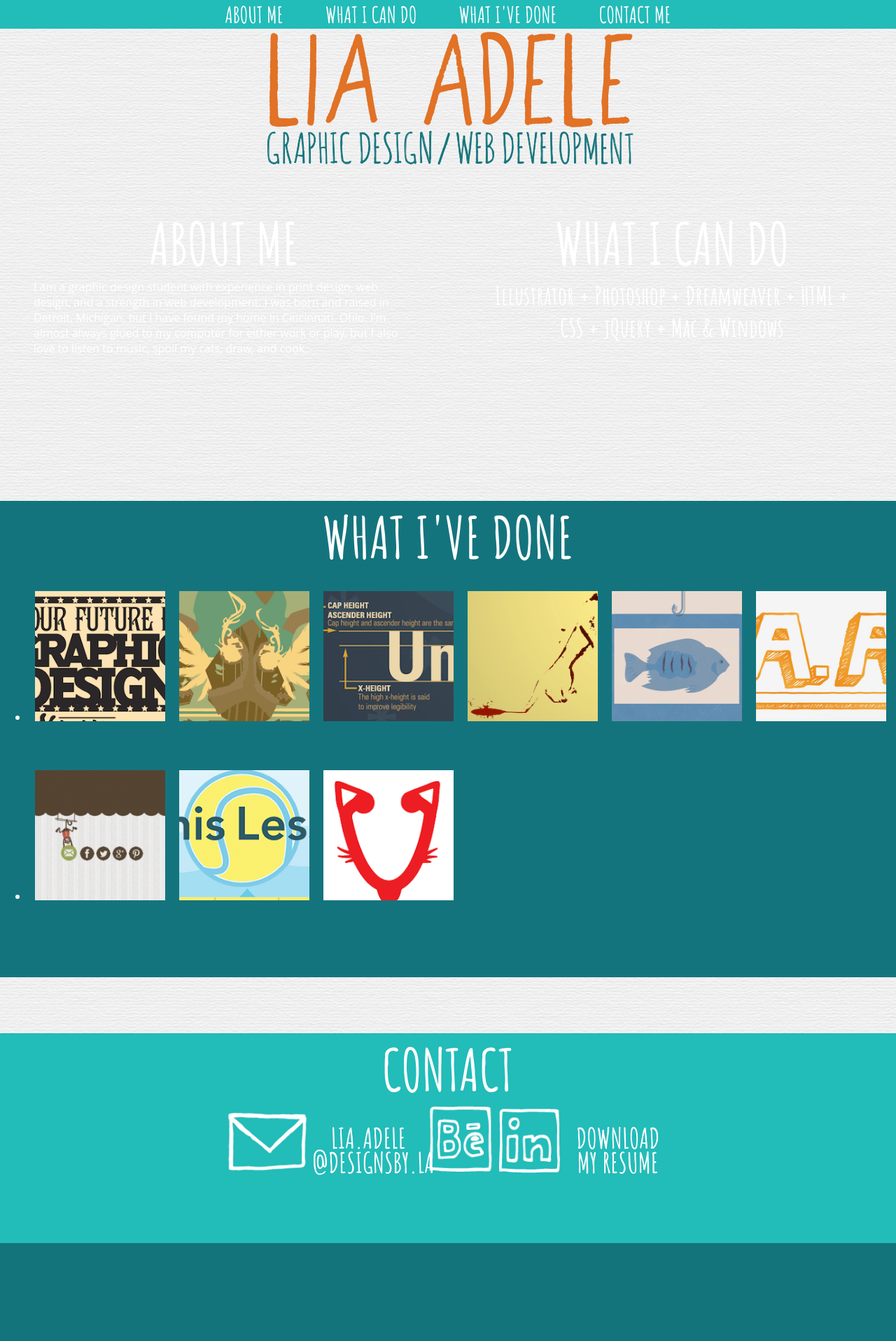
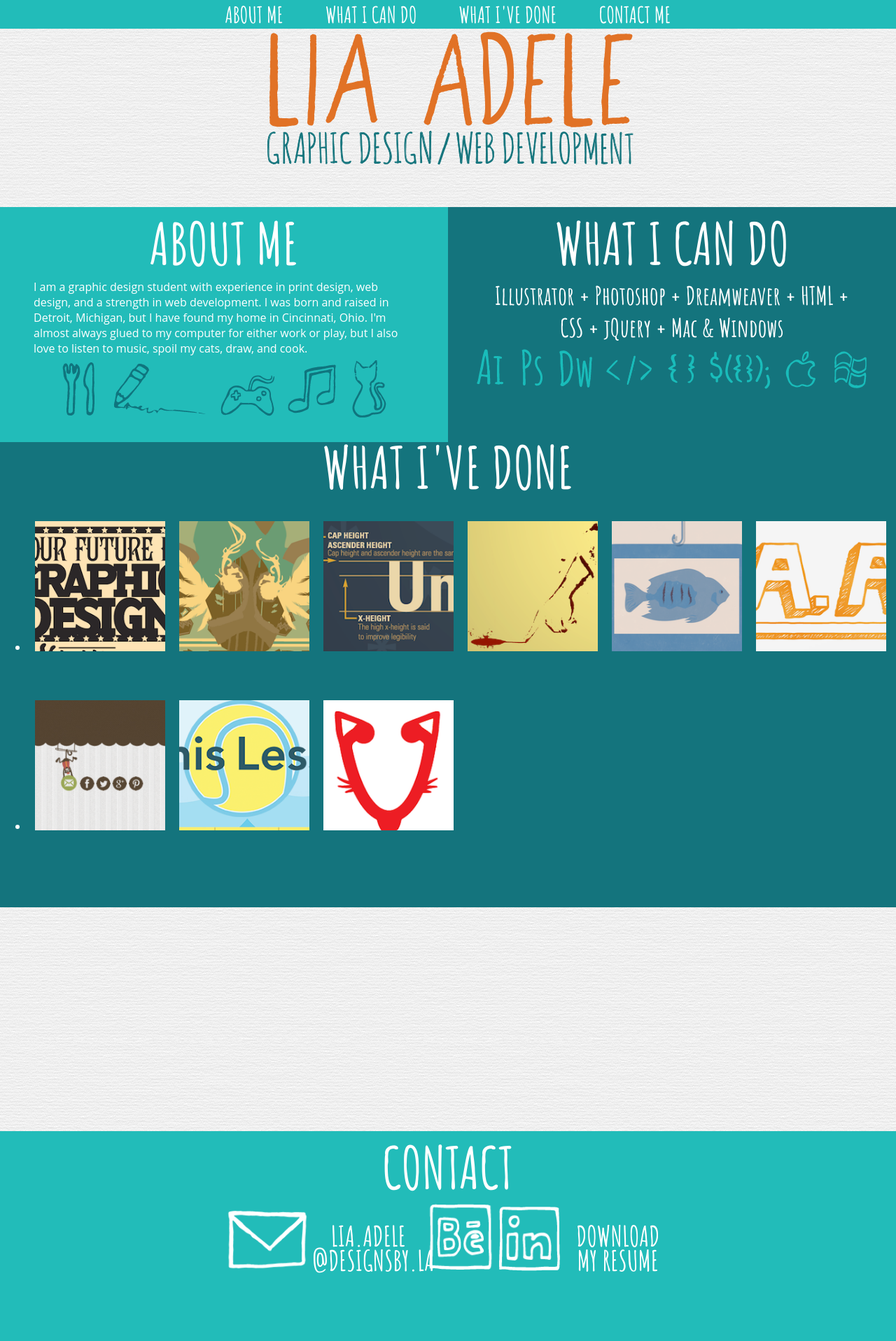
Before and after one commit to liaadele/liaadele.github.io, a PHP site: page /index.html in a window 1280 px wide. Shown: the whole page at 70% size. Before the commit the page ends 1777 px from the top, so only its background shows below. Run offline with PHP 8.4, Linux system fonts and the light colour scheme; some libraries are stand-ins or nearby versions.

Commit message:
icons added back

```diff
--- a/css.css
+++ b/css.css
@@ -49,8 +49,6 @@ a:hover {
   padding-right: 2.5%;
   padding-left: 2.5%;
   width: 1%;
-
-
 }
 
 
@@ -122,14 +120,13 @@ a:hover {
     clear: none;
     padding-bottom: 50px;
     background-color:#14747d;
-
 }
 
 
 .wrapper2 {
   width: 100%;
   height: auto;
-  position: relative;
+  position: absolute;
   background: #22bcb9;
   background: -moz-linear-gradient(left, #22bcb9 0%, #22bcb9 50%, #14747d 50%, #14747d 100%);
   background: -webkit-gradient(linear, left top, right top, color-stop(0%,#22bcb9), color-stop(50%,#22bcb9), color-stop(50%,#14747d), color-stop(100%,#14747d));
@@ -232,7 +229,7 @@ ul {
 }
 
 #breaker {
-    height: 10%;
+    height: 40%;
     clear: both;
 }
 #breakertwo {
--- a/index.html
+++ b/index.html
@@ -48,13 +48,13 @@
   <div class="aboutme">
     <div class="header">ABOUT ME</div>
     <div class="copy">I am a graphic design student with experience in print design, web design, and a strength in web development. I was born and raised in Detroit, Michigan, but I have found my home in Cincinnati, Ohio. I'm almost always glued to my computer for either work or play, but I also love to listen to music, spoil my cats, draw, and cook.<br>
-     <!--  <div id="icons">
+      <div id="icons">
         <img src="images/icons-01.png">
         <img src="images/icons-02.png">
         <img src="images/icons-03.png">
         <img src="images/icons-04.png">
         <img src="images/icons-05.png">
-      </div> -->
+      </div>
     </div>
   </div>
   <a name="whaticando"></a>
@@ -63,7 +63,7 @@
     <div id="iconstext">
       Illustrator + Photoshop + Dreamweaver + HTML + CSS + jQuery + Mac & Windows
     </div>
-    <!-- <div id="icons">
+    <div id="icons">
       <img src="images/icons-11.png">
       <img src="images/icons-12.png">
       <img src="images/icons-09.png">
@@ -72,49 +72,9 @@
       <img src="images/icons-06.png">
       <img src="images/icons-08.png">
       <img src="images/icons-13.png">
-    </div> -->
+    </div>
   </div>
 </div>
-
-<!--
-<div class="aboutmetwo">
-  <div id="icons"><!--
-<img src="images/forkandknife.svg" class="abouticon">
-<img src="images/penicl.svg" class="abouticon">
-<img src="images/controller.svg" class="abouticon">
-<img src="images/musicnote.svg" class="abouticon">
-<img src="images/cat.svg" class="abouticon">-->
-<!--
-<img src="images/icons-01.png">
-<img src="images/icons-02.png">
-<img src="images/icons-03.png">
-<img src="images/icons-04.png">
-<img src="images/icons-05.png">
-  </div>
-</div>
-
-<div class="skillstwo">
-  <div id="icons">
-  <!--
-<img src="images/ai.svg" class="abouticon">
-<img src="images/ps.svg" class="abouticon">
-<img src="images/dw.svg" class="abouticon">
-<img src="images/htmlcss.svg" class="abouticon">
-<img src="images/apple.svg" class="abouticon">
-<img src="images/windows.svg" class="abouticon">
--->
-<!--
-<img src="images/icons-11.png">
-<img src="images/icons-12.png">
-<img src="images/icons-09.png">
-<img src="images/icons-07.png">
-<img src="images/icons-10.png">
-<img src="images/icons-06.png">
-<img src="images/icons-08.png">
-<img src="images/icons-13.png">
-  </div>
-</div>
--->
 
 <a name="gallery"></a>
 
```
